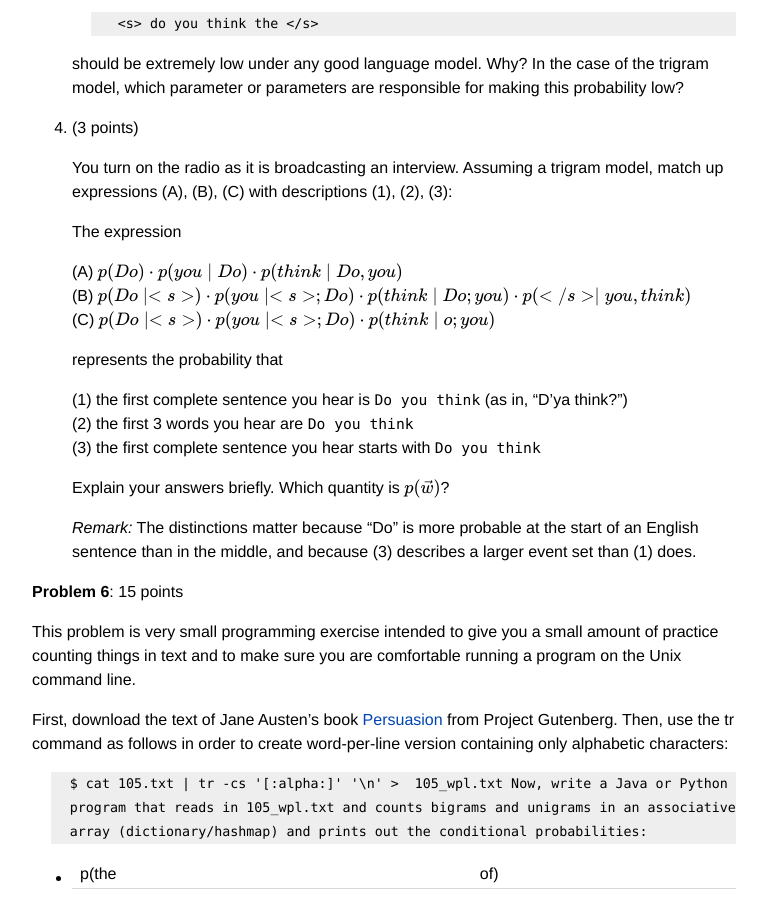
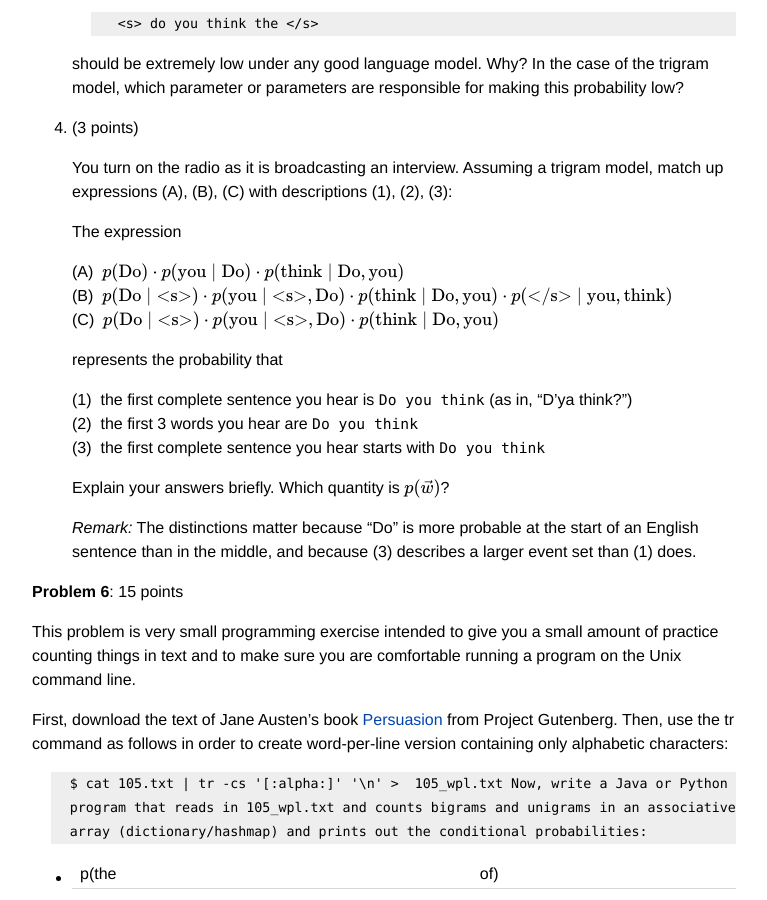
Before and after one commit to sissyliberation/nlpclass-fall2013, a Jekyll site: the page built from site/a1prob.md, in a window 1280 px wide and 900 px high, scrolled down 6162 px. Shown: the whole window, without its empty margins (424-1191 px from the left). Built offline with Jekyll 4.4.1, drawn with Linux system fonts in a browser that asks for light colours; formulas are drawn with MathJax 3.

Commit message:
transcribed eisner prob hw into markdown

```diff
--- a/site/a1prob.md
+++ b/site/a1prob.md
@@ -281,15 +281,15 @@ By manipulating the notation, show that the two models are identical (i.e., `\(
 
     The expression
 
-    (A) `\( p(Do) \cdot p(you \mid Do) \cdot p(think \mid Do, you) \)`
-    (B) `\( p(Do \mid <s>) \cdot p(you \mid <s>; Do) \cdot p(think \mid Do; you) \cdot p(</s> \mid you, think) \)`
-    (C) `\( p(Do \mid <s>) \cdot p(you \mid <s>; Do) \cdot p(think \mid o; you) \)`
+    (A)&nbsp; `\( p(\text{Do}) \cdot p(\text{you} \mid \text{Do}) \cdot p(\text{think} \mid \text{Do}, \text{you}) \)`
+    (B)&nbsp; `\( p(\text{Do} \mid \text{<s>}) \cdot p(\text{you} \mid \text{<s>}, \text{Do}) \cdot p(\text{think} \mid \text{Do}, \text{you}) \cdot p(\text{</s>} \mid \text{you}, \text{think}) \)`
+    (C)&nbsp; `\( p(\text{Do} \mid \text{<s>}) \cdot p(\text{you} \mid \text{<s>}, \text{Do}) \cdot p(\text{think} \mid \text{Do}, \text{you}) \)`
 
     represents the probability that
 
-    (1) the first complete sentence you hear is `Do you think` (as in, "D'ya think?")
-    (2) the first 3 words you hear are `Do you think`
-    (3) the first complete sentence you hear starts with `Do you think`
+    (1)&nbsp; the first complete sentence you hear is `Do you think` (as in, "D'ya think?")
+    (2)&nbsp; the first 3 words you hear are `Do you think`
+    (3)&nbsp; the first complete sentence you hear starts with `Do you think`
 
     Explain your answers briefly. Which quantity is `\( p(\vec{w}) \)`?
 
```
